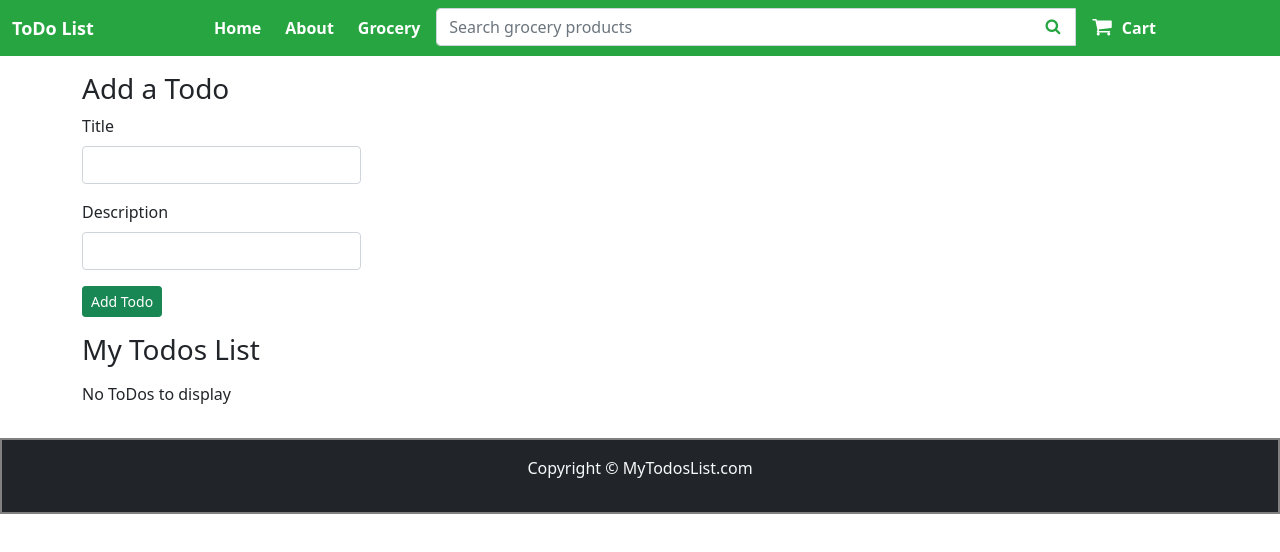
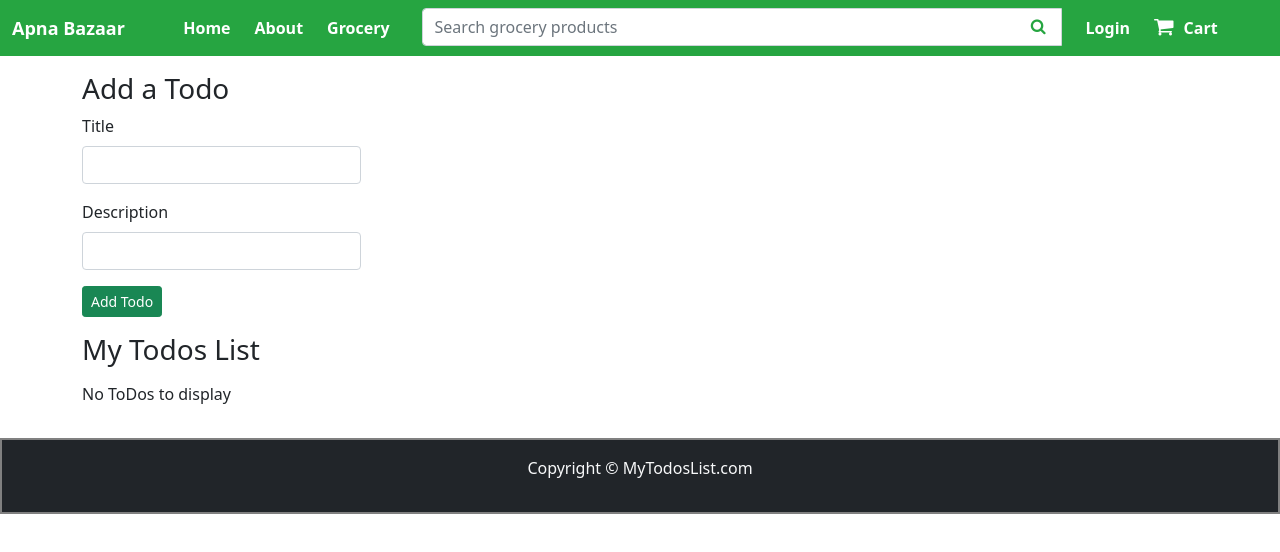
Before and after one commit to Rajan-corient/React-ToDo-List, a React (Create React App) app: page / in a window 1280 px wide. Shown: the top 552 px of the page. Built offline with nearby package versions, Linux system fonts and the light colour scheme.

Commit message:
app name changed to apna bazaar

```diff
--- a/src/App.js
+++ b/src/App.js
@@ -157,7 +157,7 @@ function App() {
   return (
     <div className="App">
       <Router>
-        <Header title={"ToDo List"} count={totalCartCount} searchbar={false} />
+        <Header title={"Apna Bazaar"} count={totalCartCount} searchbar={false} />
 
         <Switch>
           <Route
--- a/src/my_component/Header.js
+++ b/src/my_component/Header.js
@@ -29,25 +29,25 @@ export default function Header(props) {
         <div className="collapse navbar-collapse" id="navbarSupportedContent">
           <ul className="navbar-nav me-auto mb-2 nav-ul">
 
-            <li className="nav-item">
+            <li className="nav-item home">
               <Link className="nav-link active" aria-current="page" to="/">
                 Home
               </Link>
             </li>
 
-            <li className="nav-item">
+            <li className="nav-item about">
               <Link className="nav-link" to="/about">
                 About
               </Link>
             </li>
 
-            <li className="nav-item">
+            <li className="nav-item grocery">
               <Link className="nav-link" to="/grocery">
                 Grocery
               </Link>
             </li>
 
-            <li className="nav-item search-group">
+            <li className="nav-item search-group mx-3">
               <div className="input-group">
                 <input type="text" className="form-control"
                 placeholder="Search grocery products"
@@ -59,6 +59,12 @@ export default function Header(props) {
                   </button>
                 </div>
               </div>
+            </li>
+
+            <li className="nav-item login">
+              <Link className="nav-link" to="/grocery">
+                Login
+              </Link>
             </li>
 
             <li className="nav-item cart-item">
--- a/src/my_component/Header.scss
+++ b/src/my_component/Header.scss
@@ -56,7 +56,6 @@
                     text-align: center;
                     font-size: 12px;
                     background-color: #ff6161;
-
                 }
 
                 .cart {
@@ -67,5 +66,4 @@
 
     }
 
-
 }
```
